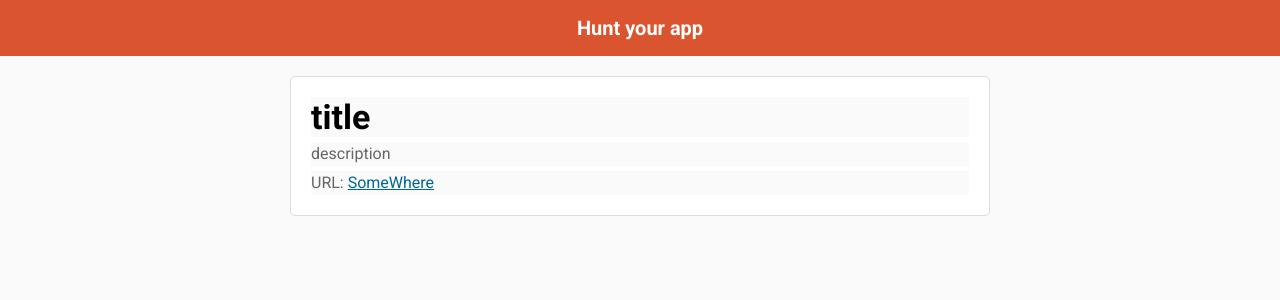
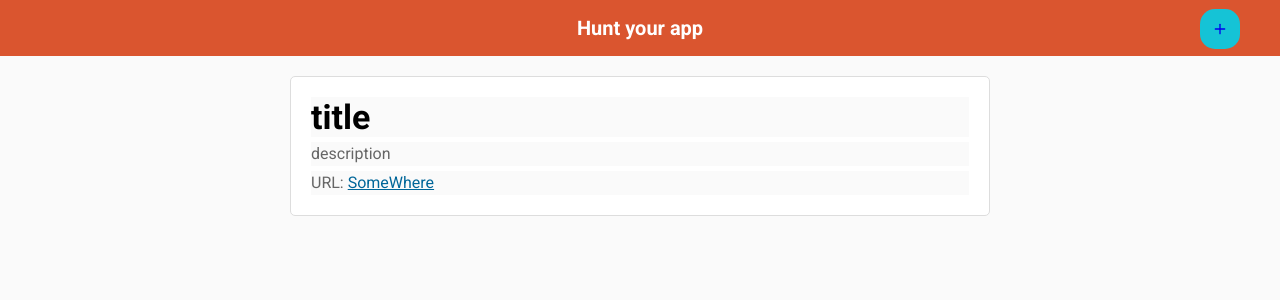
Before and after one commit to r3nanp/hunt, a React (Create React App) app: page /product/1 in a window 1280 px wide. Shown: the top 300 px of the page. Built offline with nearby package versions, Linux system fonts and the light colour scheme.

Commit message:
feat (Header): add link and plus icon

```diff
--- a/src/components/Header/index.tsx
+++ b/src/components/Header/index.tsx
@@ -1,12 +1,19 @@
 /* eslint-disable no-use-before-define */
 import React from 'react'
+import { Link } from 'react-router-dom'
 
-import { Container } from './styles'
+import { Container, PlusIcon } from './styles'
 
 const Header: React.FC = () => {
   return (
     <Container>
-      <h1>Hunt your app</h1>
+      <div>
+        <h1>Hunt your app</h1>
+      </div>
+
+      <Link to="/create/product" className="create-product">
+        <PlusIcon />
+      </Link>
     </Container>
   )
 }
--- a/src/components/Header/styles.ts
+++ b/src/components/Header/styles.ts
@@ -1,20 +1,50 @@
 import styled from 'styled-components'
 
+import { FiPlus } from 'react-icons/fi'
+
 export const Container = styled.header`
+  padding: 0 20px;
   background: var(--primary);
   height: 56px;
 
   display: flex;
-  justify-content: center;
+  justify-content: space-between;
   align-items: center;
 
   position: sticky;
   top: 0;
 
-  > h1 {
-    background: var(--primary);
-    font-size: 20px;
-    font-weight: 700;
-    color: white;
+  > div {
+    margin: 0 auto;
+    > h1 {
+      background: var(--primary);
+      font-size: 20px;
+      font-weight: 700;
+      color: white;
+      text-align: center;
+    }
+  }
+
+  .create-product {
+    z-index: 1000;
+    position: absolute;
+    right: 40px;
+    bottom: 7px;
+    width: 40px;
+    height: 40px;
+    background: var(--link-color);
+    border-radius: 15px;
+    display: flex;
+    justify-content: center;
+    align-items: center;
+    transition: background-color 0.2s;
+    &:hover {
+      background: var(--link-color-hover);
+    }
   }
 `
+
+export const PlusIcon = styled(FiPlus)`
+  size: 35;
+  background: transparent;
+`
```
